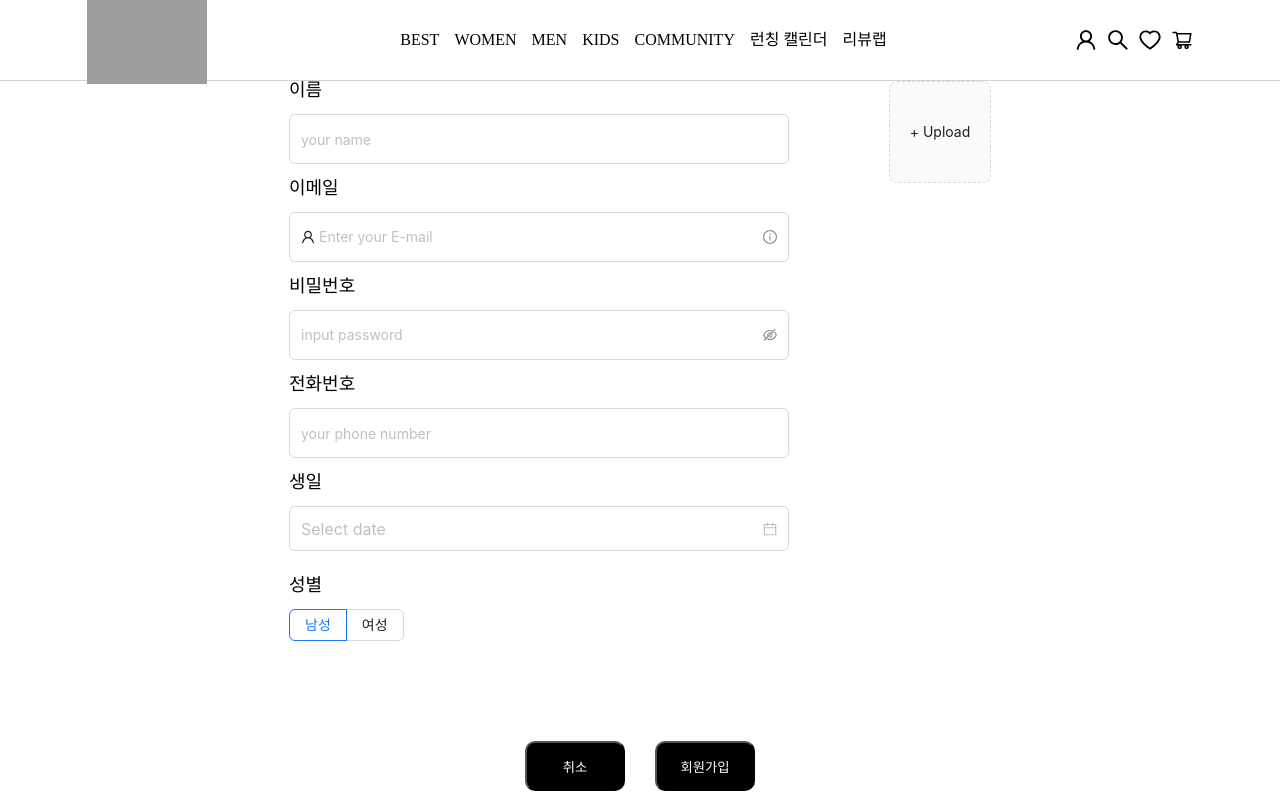
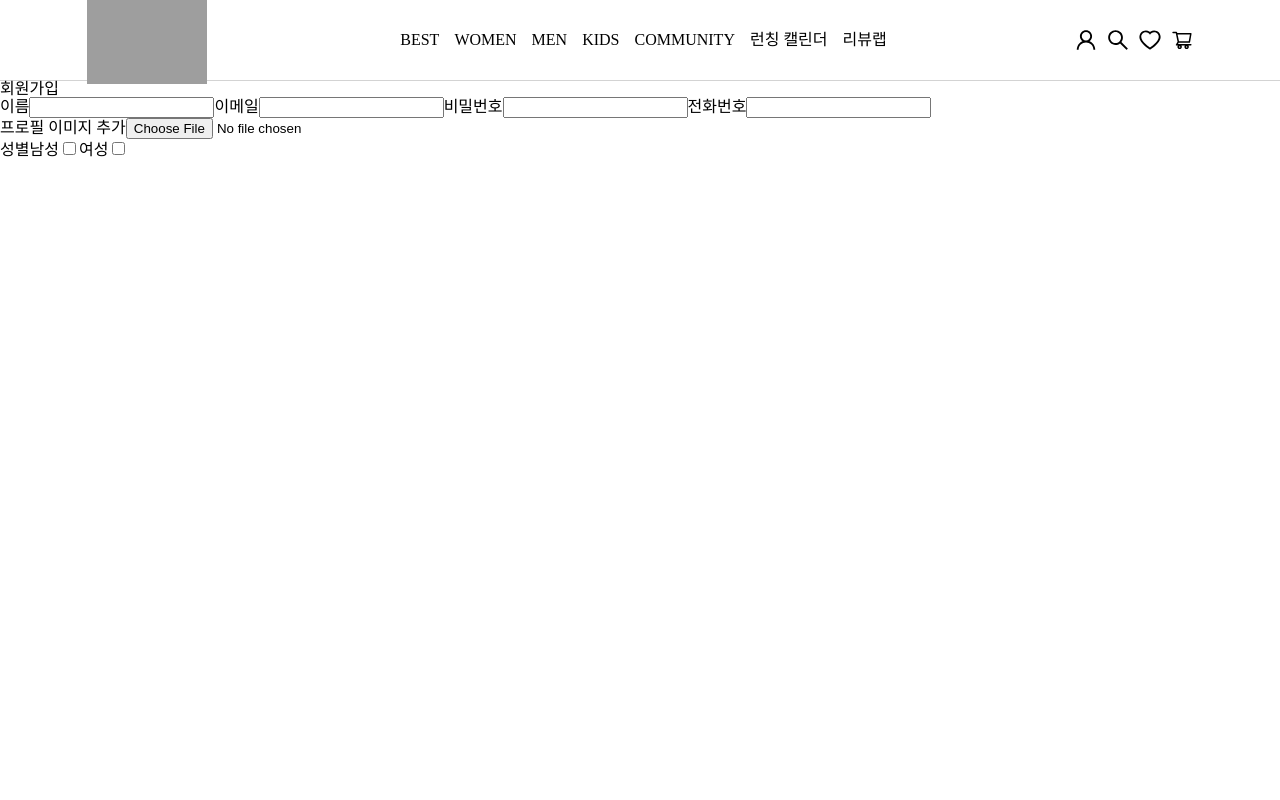
Before and after one commit to daylee619/space-project, a Next.js app: page /temp in a window 1280 px wide. Built offline with nearby package versions, Linux system fonts and the light colour scheme; grey boxes are pictures that could not be loaded.

Commit message:
회원가입 만들기 중간저장 / 이전꺼 삭제

```diff
--- a/src/components/units/signUp/SignUp.style.ts
+++ b/src/components/units/signUp/SignUp.style.ts
@@ -1,118 +1,16 @@
 import styled from "@emotion/styled"
-import { Input } from "antd"
 
 export const Contain = styled.div`
   width: 100%;
   height: 100%;
 `
-export const UperBox = styled.div`
-  display: flex;
-  justify-content: center;
+
+export const Title = styled.h1`
+  font-size: 30px;
 `
 
-export const UserDataBox = styled.div`
-  display: flex;
-  flex-direction: column;
-  justify-content: center;
-`
+export const UpperBox = styled.div``
 
-export const Label = styled.label`
-  font-weight: 500;
-  font-size: 18px;
-  margin-bottom: 15px;
-`
+export const MiddleBox = styled.div``
 
-export const NameBox = styled.div`
-  display: flex;
-  flex-direction: column;
-  margin-bottom: 15px;
-`
-
-export const NameInput = styled(Input)`
-  width: 500px;
-  height: 50px;
-`
-
-export const EmailBox = styled.div`
-  display: flex;
-  flex-direction: column;
-  margin-bottom: 15px;
-`
-
-export const EmailInput = styled(Input)`
-  width: 500px;
-  height: 50px;
-`
-
-export const PasswordBox = styled.div`
-  display: flex;
-  flex-direction: column;
-  margin-bottom: 15px;
-`
-
-export const PasswordInput = styled(Input.Password)`
-  width: 500px;
-  height: 50px;
-`
-
-export const UserImageBox = styled.div`
-  margin-left: 100px;
-`
-
-export const UploadBox = styled.div``
-
-export const PhoneContain = styled.div``
-
-export const PhoneBox = styled.div`
-  display: flex;
-  flex-direction: column;
-`
-
-export const DateBox = styled.div`
-  margin-top: 15px;
-  display: flex;
-  flex-direction: column;
-`
-export const GenderBox = styled.div`
-  margin-top: 25px;
-  display: flex;
-  flex-direction: column;
-`
-
-export const ConfirmBox = styled.div`
-  margin-top: 100px;
-  display: flex;
-  justify-content: center;
-  align-items: center;
-`
-
-export const DeleteButton = styled.button`
-  margin-right: 30px;
-  width: 100px;
-  height: 50px;
-  background-color: black;
-  color: white;
-  border-radius: 10px;
-
-  &:hover {
-    cursor: pointer;
-    background-color: lightgray;
-    color: black;
-    border-radius: 10px;
-  }
-`
-
-export const ConfirmButton = styled.button`
-  width: 100px;
-  height: 50px;
-  background-color: black;
-  color: white;
-  border-radius: 10px;
-
-  &:hover {
-    cursor: pointer;
-    background-color: lightgray;
-    color: black;
-    border-radius: 10px;
-  }
-`
+export const BottomBox = styled.div``
--- a/src/components/units/signUp/SignUp.tsx
+++ b/src/components/units/signUp/SignUp.tsx
@@ -1,114 +1,41 @@
-import { InfoCircleOutlined, UserOutlined } from '@ant-design/icons';
-import { DatePicker, Radio, RadioChangeEvent, Tooltip, Upload } from 'antd';
-import { useState } from 'react';
-import type { RcFile, UploadFile, UploadProps } from 'antd/es/upload/interface';
-import type { DatePickerProps } from 'antd';
-import * as S from './SignUp.style'
+
 
 const SignUp = () => {
-    const [passwordVisible, setPasswordVisible] = useState(false)
+    return (
+        <div>
+            <h1>회원가입</h1>
+            <div>
+                <div>
+                    <label>이름</label>
+                    <input type='text' />
+                    <label>이메일</label>
+                    <input type='text' />
+                    <label>비밀번호</label>
+                    <input type='text' />
+                    <label>전화번호</label>
+                    <input type='text' />
+                </div>
+                <div>
+                    <div>
+                        <div></div>
+                    </div>
+                    <div>
+                        <label htmlFor='propfileImg'>프로필 이미지 추가</label>
+                        <input type='file' id='propfileImg' accept='image/*' />
+                    </div>
+                </div>
+            </div>
+            <div>
+                <span>성별</span>
+                <label>남성</label>
+                <input type='checkbox' />
+                <label>여성</label>
+                <input type='checkbox' />
+            </div>
+            <div>
 
-    // 사진 업로드
-    const [fileList, setFileList] = useState<UploadFile[]>([]);
-
-    const onChange: UploadProps['onChange'] = ({ fileList: newFileList }) => {
-        setFileList(newFileList);
-    };
-
-    const onPreview = async (file: UploadFile) => {
-        let src = file.url as string;
-        if (!src) {
-            src = await new Promise((resolve) => {
-                const reader = new FileReader();
-                reader.readAsDataURL(file.originFileObj as RcFile);
-                reader.onload = () => { resolve(reader.result as string); };
-            });
-        }
-        const image = new Image();
-        image.src = src;
-        const imgWindow = window.open(src);
-        imgWindow?.document.write(image.outerHTML);
-    };
-
-    // 날짜
-    const onChange2: DatePickerProps['onChange'] = (date, dateString) => {
-        console.log(date, dateString);
-    };
-
-    // gender
-    const [value3, setValue3] = useState('남성');
-
-    const onChange3 = ({ target: { value } }: RadioChangeEvent) => {
-        console.log('radio3 checked', value);
-        setValue3(value);
-    };
-
-    const options = [
-        { label: '남성', value: '남성' },
-        { label: '여성', value: '여성' },
-    ];
-
-    return (
-        <S.Contain>
-            <S.UperBox>
-                <S.UserDataBox>
-                    <S.NameBox>
-                        <S.Label>이름</S.Label>
-                        <S.NameInput placeholder="your name" />
-                    </S.NameBox>
-                    <S.EmailBox>
-                        <S.Label>이메일</S.Label>
-                        <S.EmailInput
-                            placeholder="Enter your E-mail"
-                            prefix={<UserOutlined className="site-form-item-icon" />}
-                            suffix={
-                                <Tooltip title="정확한 이메일을 입력해 주세요">
-                                    <InfoCircleOutlined style={{ color: 'rgba(0,0,0,.45)' }} />
-                                </Tooltip>
-                            }
-                        />
-                    </S.EmailBox>
-                    <S.PasswordBox>
-                        <S.Label>비밀번호</S.Label>
-                        <S.PasswordInput
-                            placeholder="input password"
-                            visibilityToggle={{ visible: passwordVisible, onVisibleChange: setPasswordVisible }}
-                        />
-                    </S.PasswordBox>
-                    <S.PhoneContain>
-                        <S.PhoneBox>
-                            <S.Label>전화번호</S.Label>
-                            <S.NameInput placeholder="your phone number" />
-                        </S.PhoneBox>
-                    </S.PhoneContain>
-                    <S.DateBox>
-                        <S.Label>생일</S.Label>
-                        <DatePicker style={{ width: '500px', height: '45px' }} size='large' onChange={onChange2} />
-                    </S.DateBox>
-                    <S.GenderBox>
-                        <S.Label>성별</S.Label>
-                        <Radio.Group options={options} onChange={onChange3} value={value3} optionType="button" />
-                    </S.GenderBox>
-                </S.UserDataBox>
-                <S.UserImageBox>
-                    <S.UploadBox>
-                        <Upload
-                            action="url"
-                            listType="picture-card"
-                            fileList={fileList}
-                            onChange={onChange}
-                            onPreview={onPreview}
-                        >
-                            {fileList.length < 1 && '+ Upload'}
-                        </Upload>
-                    </S.UploadBox>
-                </S.UserImageBox>
-            </S.UperBox>
-            <S.ConfirmBox>
-                <S.DeleteButton>취소</S.DeleteButton>
-                <S.ConfirmButton>회원가입</S.ConfirmButton>
-            </S.ConfirmBox>
-        </S.Contain>
+            </div>
+        </div>
     )
 }
 
```
